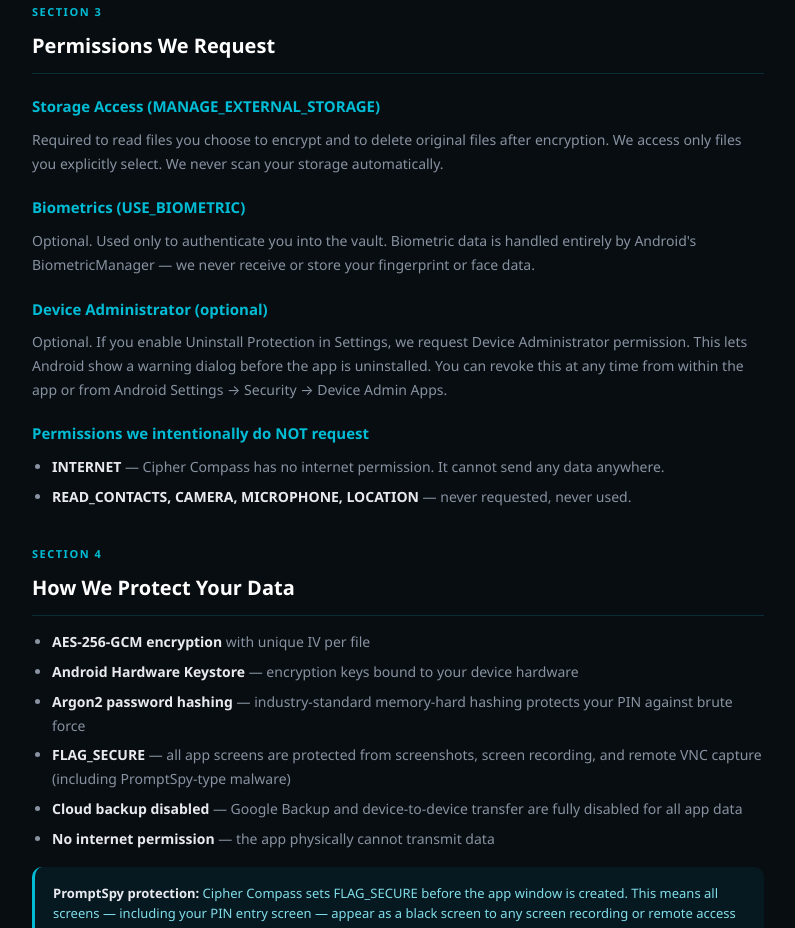
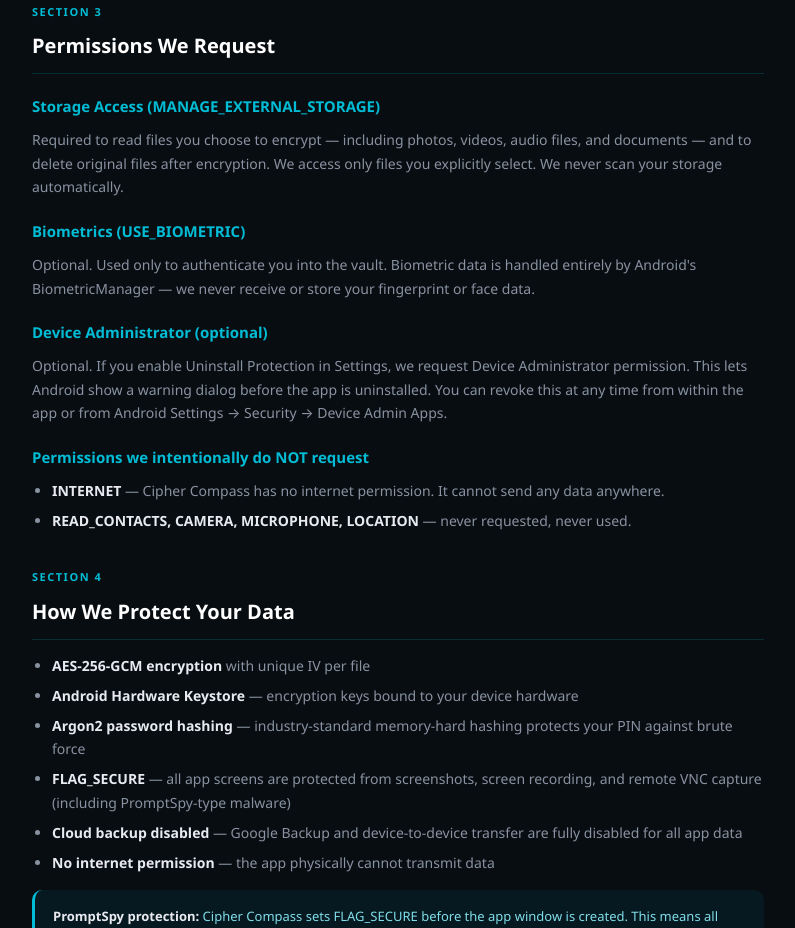
Before and after one commit to Voidmonk16/Voidmonk16.github.io, a plain HTML site: page index.html in a window 1280 px wide. Shown: the part 1636-2564 px from the top of the page, without its empty margins (242-1037 px from the left). Drawn offline with Linux system fonts and the light colour scheme.

Commit message:
Update storage access description in index.html
Clarified the explanation of storage access permissions.

```diff
--- a/index.html
+++ b/index.html
@@ -353,7 +353,7 @@
       <h2>Permissions We Request</h2>
 
       <h3>Storage Access (MANAGE_EXTERNAL_STORAGE)</h3>
-      <p>Required to read files you choose to encrypt and to delete original files after encryption. We access only files you explicitly select. We never scan your storage automatically.</p>
+      <p>Required to read files you choose to encrypt — including photos, videos, audio files, and documents — and to delete original files after encryption. We access only files you explicitly select. We never scan your storage automatically.</p>
 
       <h3>Biometrics (USE_BIOMETRIC)</h3>
       <p>Optional. Used only to authenticate you into the vault. Biometric data is handled entirely by Android's BiometricManager — we never receive or store your fingerprint or face data.</p>
```
